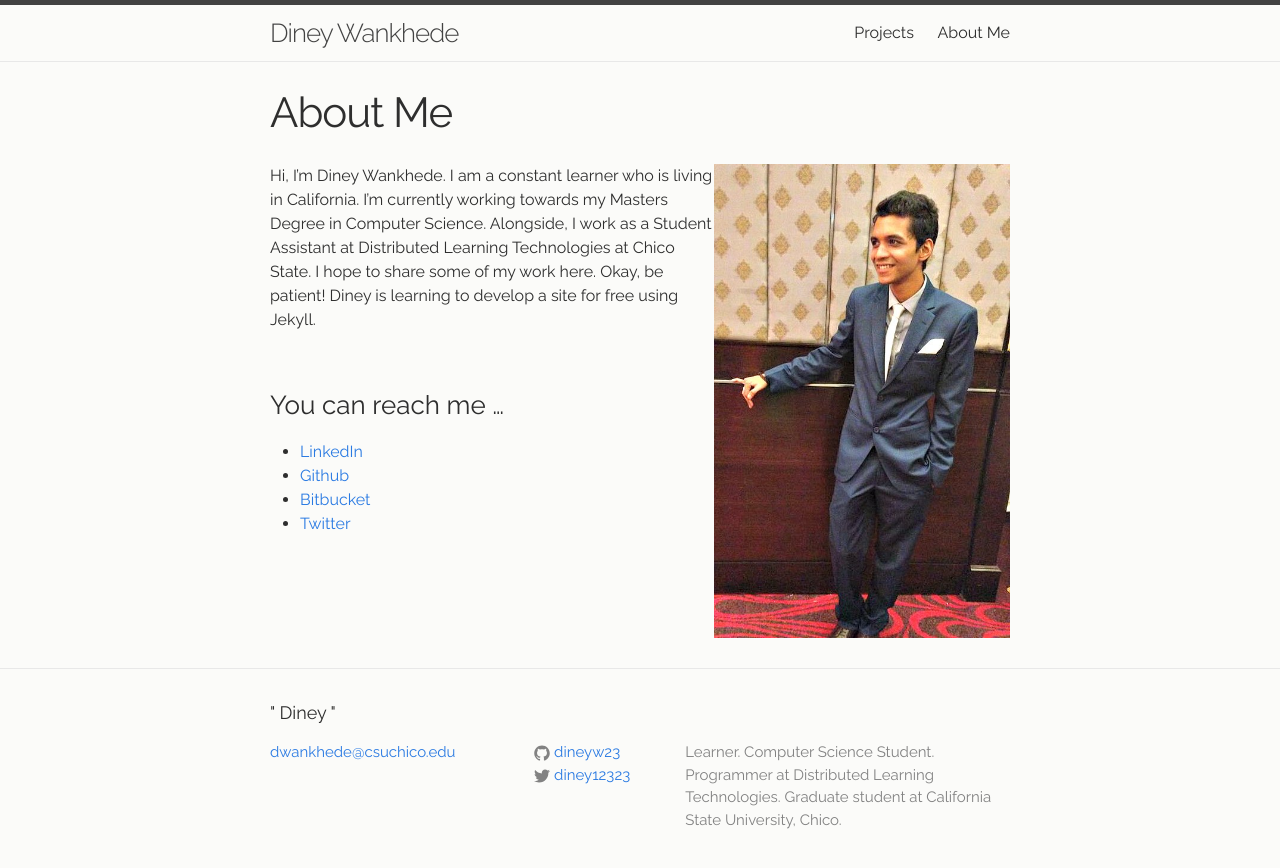
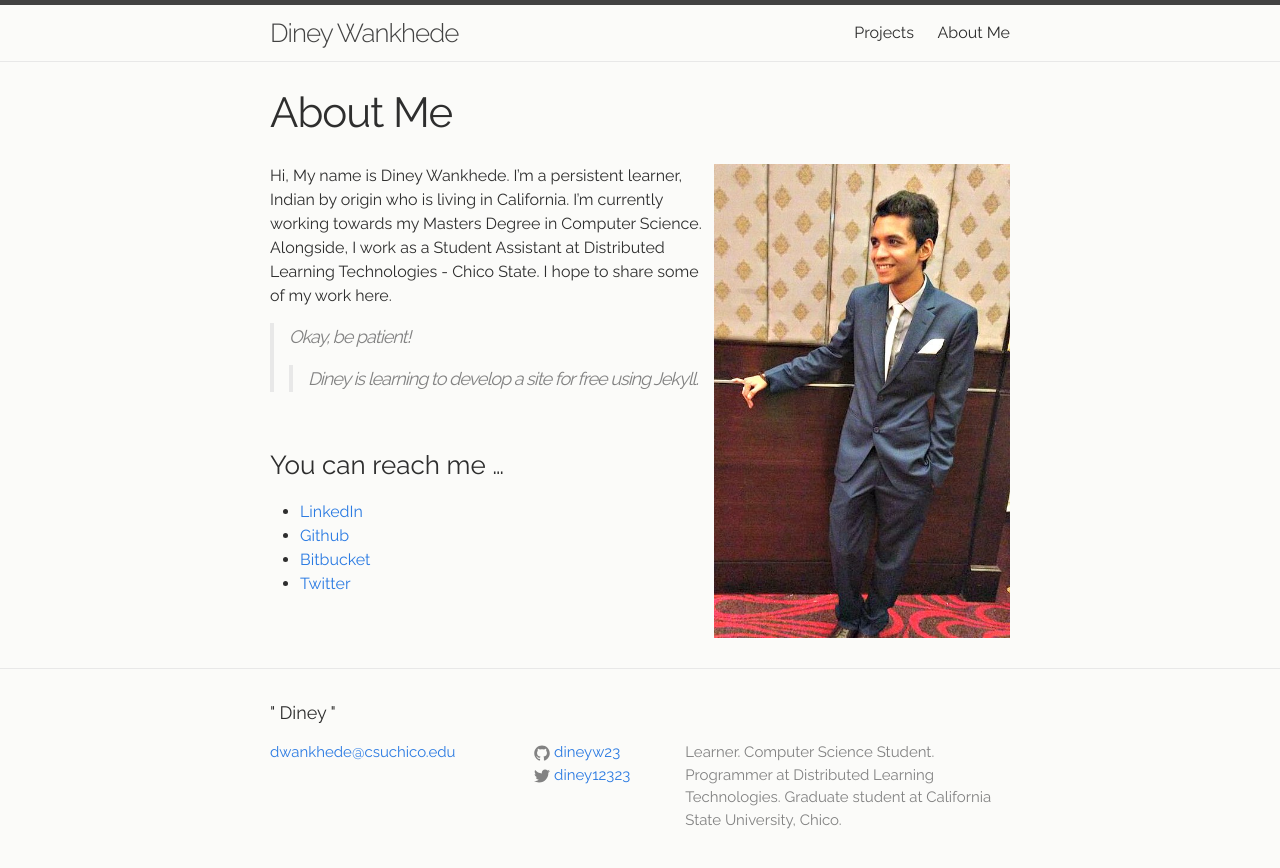
Before and after one commit to dineyw23/dineyw23.github.io, a Jekyll site: the page built from About/about.md, in a window 1280 px wide. Shown: the top 868 px of the page. Built offline with Jekyll 4.4.1, drawn with Linux system fonts in a browser that asks for light colours.

Commit message:
Modifiy about

```diff
--- a/About/about.md
+++ b/About/about.md
@@ -7,11 +7,12 @@ permalink: /about
 
 <img src="{{ site.url }}/About/ImageDP.jpg" width="40%" align="right">
 
-Hi, I'm Diney Wankhede. I am a constant learner who is living in California. I'm currently working towards my Masters Degree in Computer Science.
-Alongside, I work as a Student Assistant at Distributed Learning Technologies at Chico State.
+Hi, My name is Diney Wankhede. I'm a persistent learner, Indian by origin who is living in California. I'm currently working towards my Masters Degree in Computer Science.
+Alongside, I work as a Student Assistant at Distributed Learning Technologies - Chico State.
 I hope to share some of my work here.
-Okay, be patient!
-Diney is learning to develop a site for free using Jekyll.
+
+  > Okay, be patient!
+  >> Diney is learning to develop a site for free using Jekyll.
 
 
 &nbsp;&nbsp;&nbsp;&nbsp;&nbsp;
```
